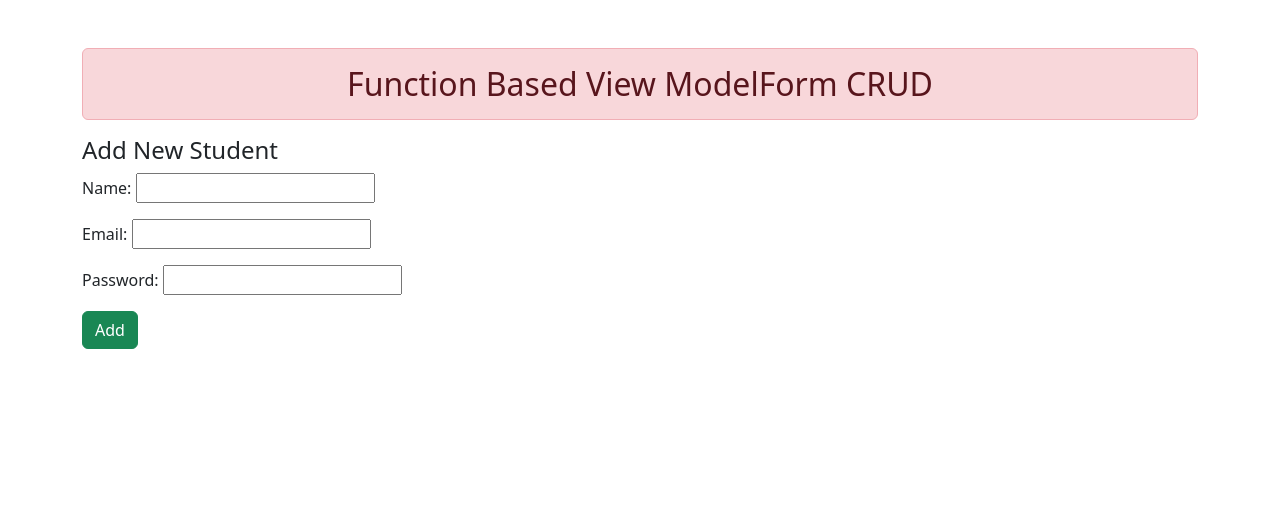
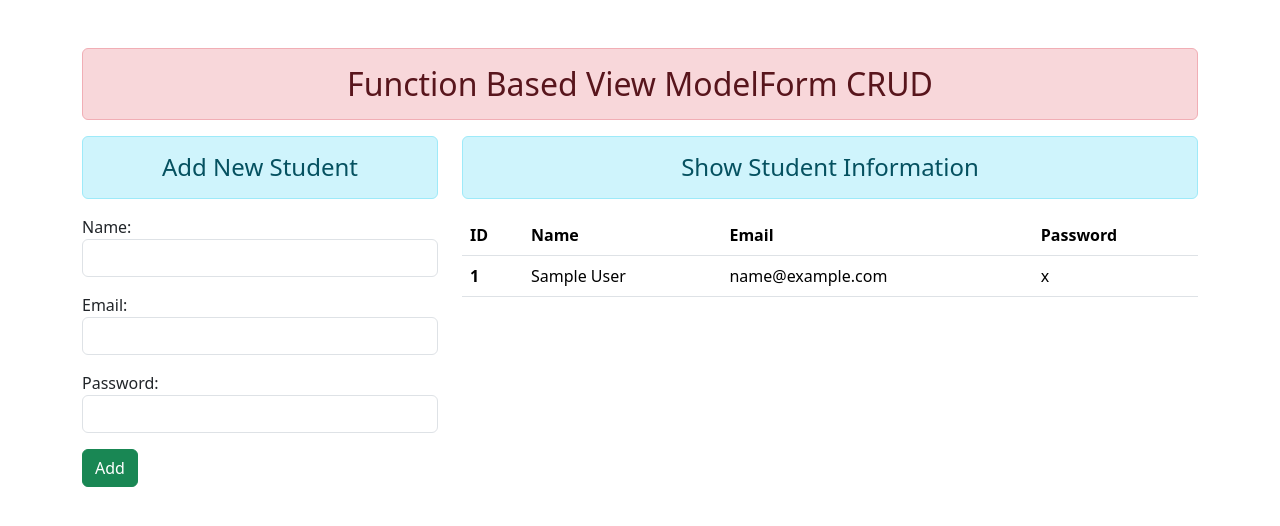
Before and after one commit to divine122/Django-CRUD, a Django app: page / in a window 1280 px wide. Shown: the top 526 px of the page. Run offline with Django 5.2, Linux system fonts and the light colour scheme; tables that the repository leaves empty hold one stand-in row (values such as "Sample post"); some libraries are stand-ins or nearby versions.

Commit message:
FormIntegration

```diff
--- a/enroll/forms.py
+++ b/enroll/forms.py
@@ -1,8 +1,13 @@
+from django import forms
+from .models import User
 from django.core import validators
-from .models import User
-from django import forms
 
 class StudentRegistration(forms.ModelForm):
     class Meta:
         model = User
-        fields = ['name','email','password']
+        fields = ['name', 'email', 'password']
+        widgets = {
+            'name': forms.TextInput(attrs={'class': 'form-control'}),
+            'email': forms.EmailInput(attrs={'class': 'form-control'}),
+            'password': forms.PasswordInput(attrs={'class': 'form-control'}),
+        }
--- a/enroll/templates/enroll/addandshow.html
+++ b/enroll/templates/enroll/addandshow.html
@@ -1,9 +1,41 @@
 {% extends 'enroll/base.html' %}
+
 {% block content %}
-<h4>Add New Student</h4>
-<form action="" method="post">
-    {% csrf_token%}
-    {{form.as_p}}
-    <input type="submit" class="btn btn-success" value="Add">
-</form>
+    <div class="row">
+        <div class="col-sm-4">
+            <h4 class="text-center alert alert-info">Add New Student</h4>
+            <form action="" method="post">
+                {% csrf_token %}
+                {{ form.as_p }}
+                <input type="submit" class="btn btn-success" value="Add">
+            </form>
+        </div>
+        <div class="col-sm-8">
+            <h4 class="text-center alert alert-info">Show Student Information</h4>
+            {% if stud %}
+                <table class="table table-hover">
+                    <thead>
+                        <tr>
+                            <th scope="col">ID</th>
+                            <th scope="col">Name</th>
+                            <th scope="col">Email</th>
+                            <th scope="col">Password</th>
+                        </tr>
+                    </thead>
+                    <tbody>
+                        {% for st in stud %}
+                        <tr>
+                            <th scope="row">{{st.id}}</th>
+                            <td>{{st.name}}</td>
+                            <td>{{st.email}}</td>
+                            <td>{{st.password}}</td>
+                        </tr>
+                        {% endfor %}
+                    </tbody>
+                </table>
+            {% else %}
+                <h4 class="text-center alert alert-warning">No Records</h4>
+            {% endif %}
+        </div>
+    </div>
 {% endblock content %}
--- a/enroll/views.py
+++ b/enroll/views.py
@@ -1,11 +1,19 @@
-from django.shortcuts import render
+from django.shortcuts import render,redirect
 from.forms import StudentRegistration
+from .models import User
 # Create your views here.
 def add_show(request):
     if request.method == 'POST':
         fm = StudentRegistration(request.POST)
         if fm.is_valid():
-            fm.save()
+            nm = fm.cleaned_data['name']
+            em = fm.cleaned_data['email']
+            pw = fm.cleaned_data['password']
+            reg = User(name=nm, email=em, password=pw)
+            reg.save()
+            return redirect("/")
     else:
         fm = StudentRegistration()
-    return render(request, 'enroll/addandshow.html', {'form':fm})
+
+    stud = User.objects.all()
+    return render(request, 'enroll/addandshow.html', {'form':fm,'stud':stud})
```
